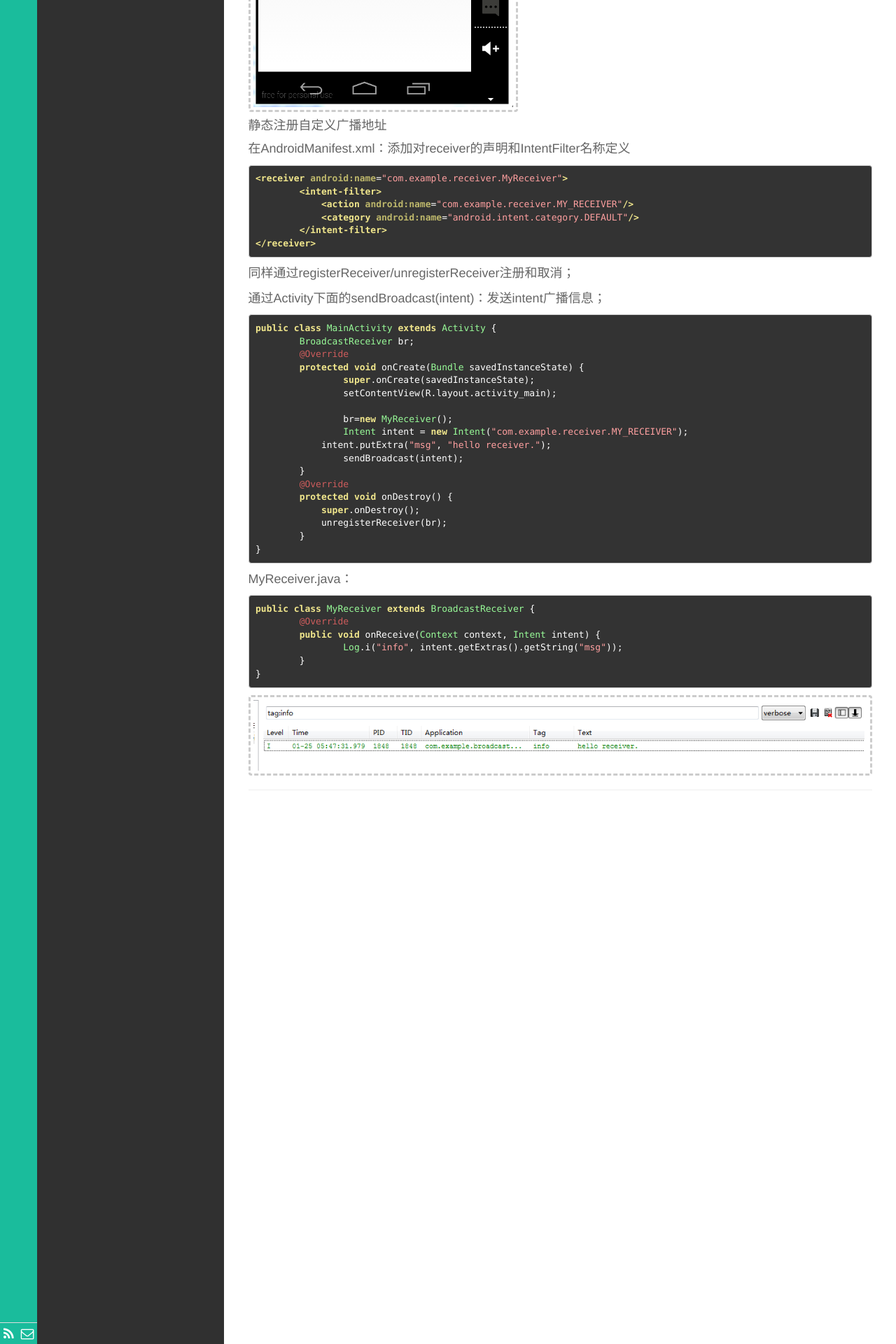
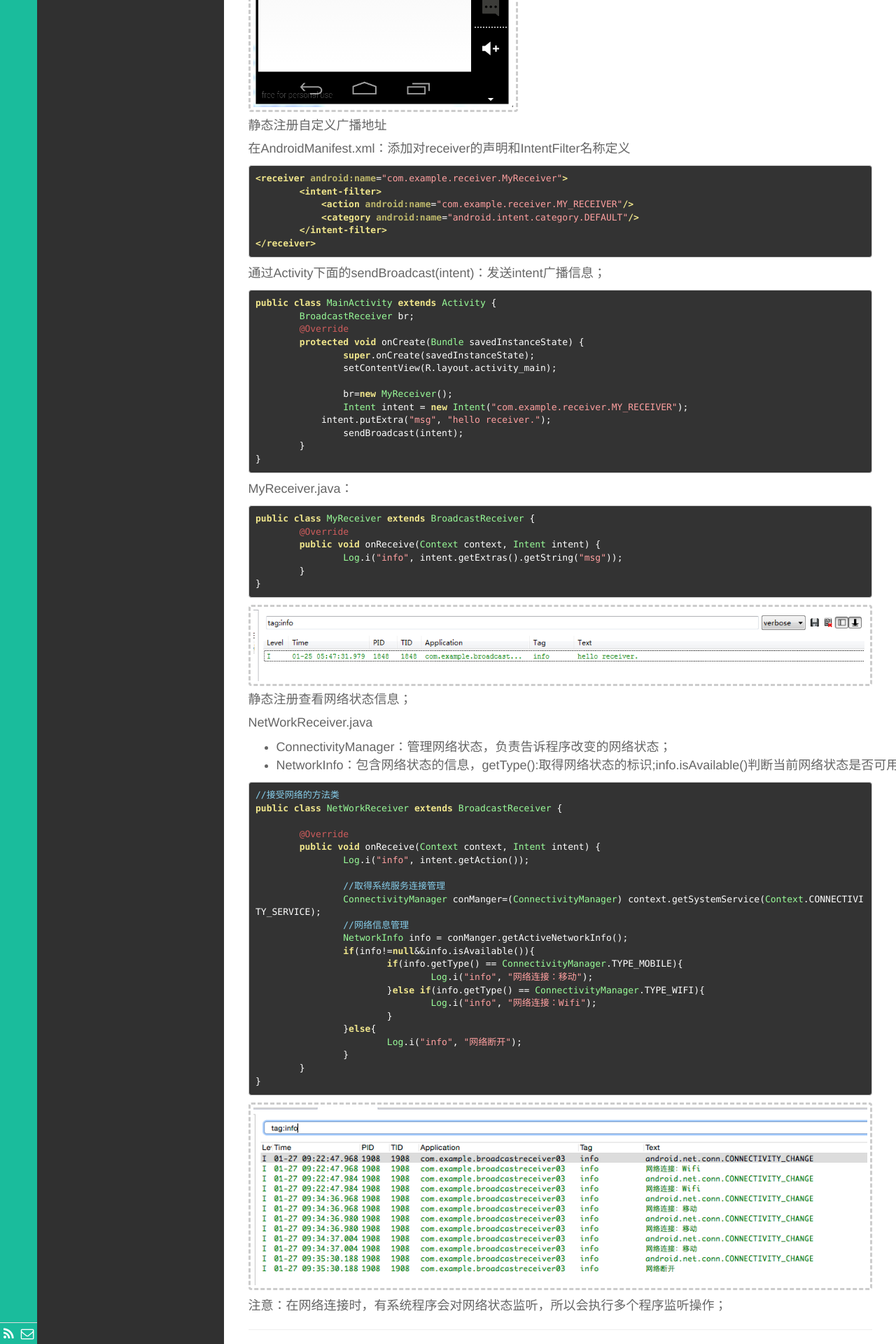
Before and after one commit to javadavid/blog, a Jekyll site: the page built from _posts/技术/2016-01-25-java-android-broadcastReceiver.md, in a window 1280 px wide. Shown: the part 1684-3604 px from the top of the page at 70% size. Built offline with Jekyll 4.4.1, drawn with Linux system fonts in a browser that asks for light colours; comment, search, counter and statistics services are not loaded.

Commit message:
new post

```diff
--- a/_posts/技术/2016-01-25-java-android-broadcastReceiver.md
+++ b/_posts/技术/2016-01-25-java-android-broadcastReceiver.md
@@ -14,6 +14,7 @@ tags:
 ####动态注册接收系统广播操作：
 
 MainActivity.java：
+
 - 继承BroadcastReceiver实现 onReceive(Context context, Intent intent)：用来接收广播，其中包含了receiver对象的context和intent信息，一般系统消息都被装载到了Intent Extra中
 - 实例化广播myBroadCastReceiver，和IntentFilter，其中IntentFilter接收Intent的实例操作类；
 - 当启动registerReceiver(BroadcastReceiver receiver, IntentFilter filter)：将BroadCastReceiver中匹配的Action注册到Activity中
@@ -77,9 +78,6 @@ MainActivity.java：
 		</intent-filter>
     </receiver>
 
-
-同样通过registerReceiver/unregisterReceiver注册和取消；
-
 通过Activity下面的sendBroadcast(intent)：发送intent广播信息；
 
 	public class MainActivity extends Activity {
@@ -94,11 +92,6 @@ MainActivity.java：
 		    intent.putExtra("msg", "hello receiver.");
 			sendBroadcast(intent);
 		}
-		@Override
-		protected void onDestroy() {
-		    super.onDestroy();
-		    unregisterReceiver(br);
-		}
 	}
 
 MyReceiver.java：
@@ -111,3 +104,38 @@ MyReceiver.java：
 	}
 
 ![android_broadcastreceiver02.png]({{site.baseurl}}/public/img/android_broadcastreceiver02.png)
+
+####静态注册查看网络状态信息；
+NetWorkReceiver.java
+
+- ConnectivityManager：管理网络状态，负责告诉程序改变的网络状态；
+- NetworkInfo：包含网络状态的信息，getType():取得网络状态的标识;info.isAvailable()判断当前网络状态是否可用
+
+<nobr/>
+
+	//接受网络的方法类
+	public class NetWorkReceiver extends BroadcastReceiver {
+
+		@Override
+		public void onReceive(Context context, Intent intent) {
+			Log.i("info", intent.getAction());
+
+			//取得系统服务连接管理
+			ConnectivityManager conManger=(ConnectivityManager) context.getSystemService(Context.CONNECTIVITY_SERVICE);
+			//网络信息管理
+			NetworkInfo info = conManger.getActiveNetworkInfo();
+			if(info!=null&&info.isAvailable()){
+				if(info.getType() == ConnectivityManager.TYPE_MOBILE){
+					Log.i("info", "网络连接：移动");
+				}else if(info.getType() == ConnectivityManager.TYPE_WIFI){
+					Log.i("info", "网络连接：Wifi");
+				}
+			}else{
+				Log.i("info", "网络断开");
+			}
+		}
+	}
+
+![android_broadcastreceiver03.png]({{site.baseurl}}/public/img/android_broadcastreceiver03.png)
+
+注意：在网络连接时，有系统程序会对网络状态监听，所以会执行多个程序监听操作；
```
Also changed, not shown: public/img/android_broadcastreceiver03.png (added).
